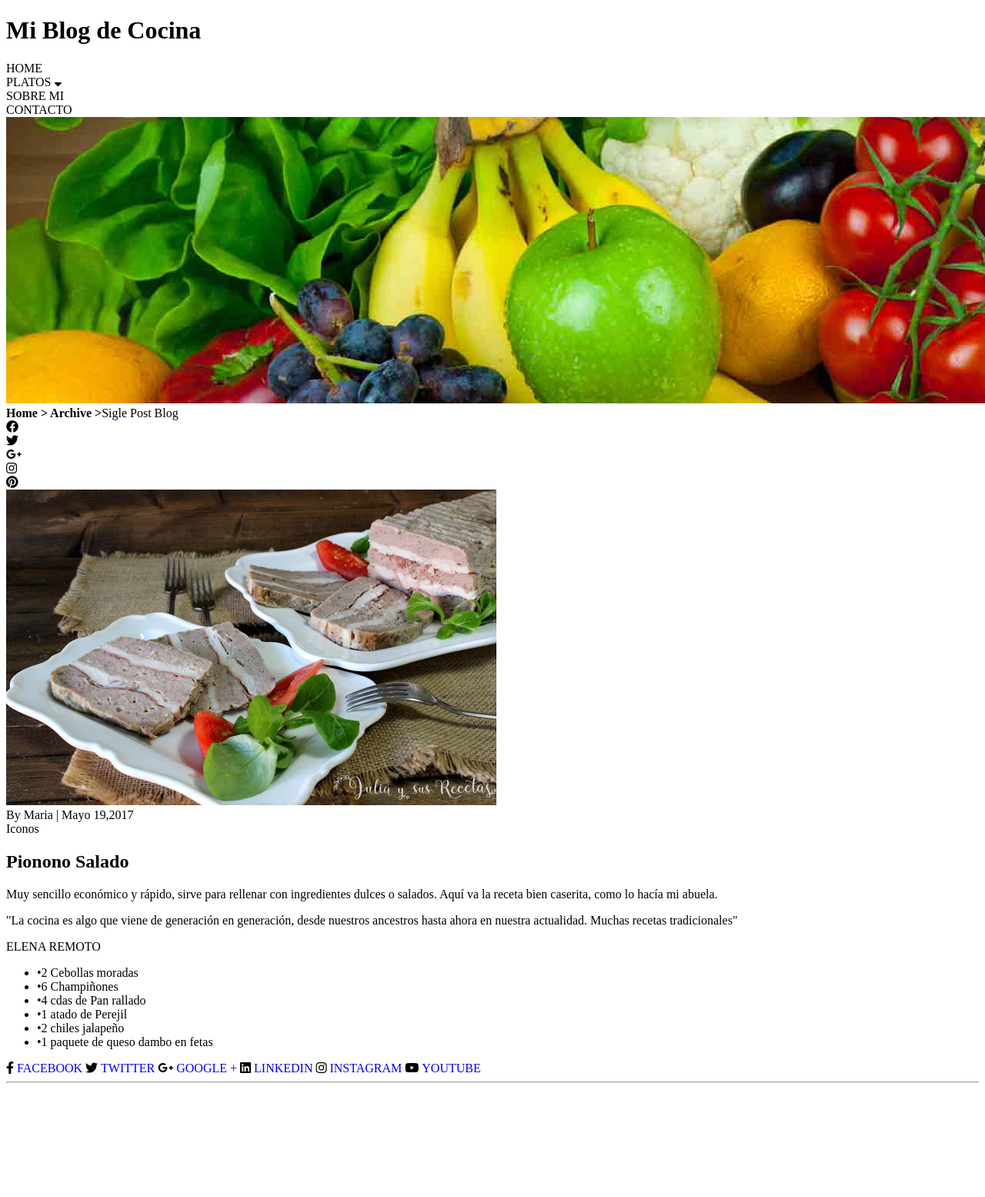
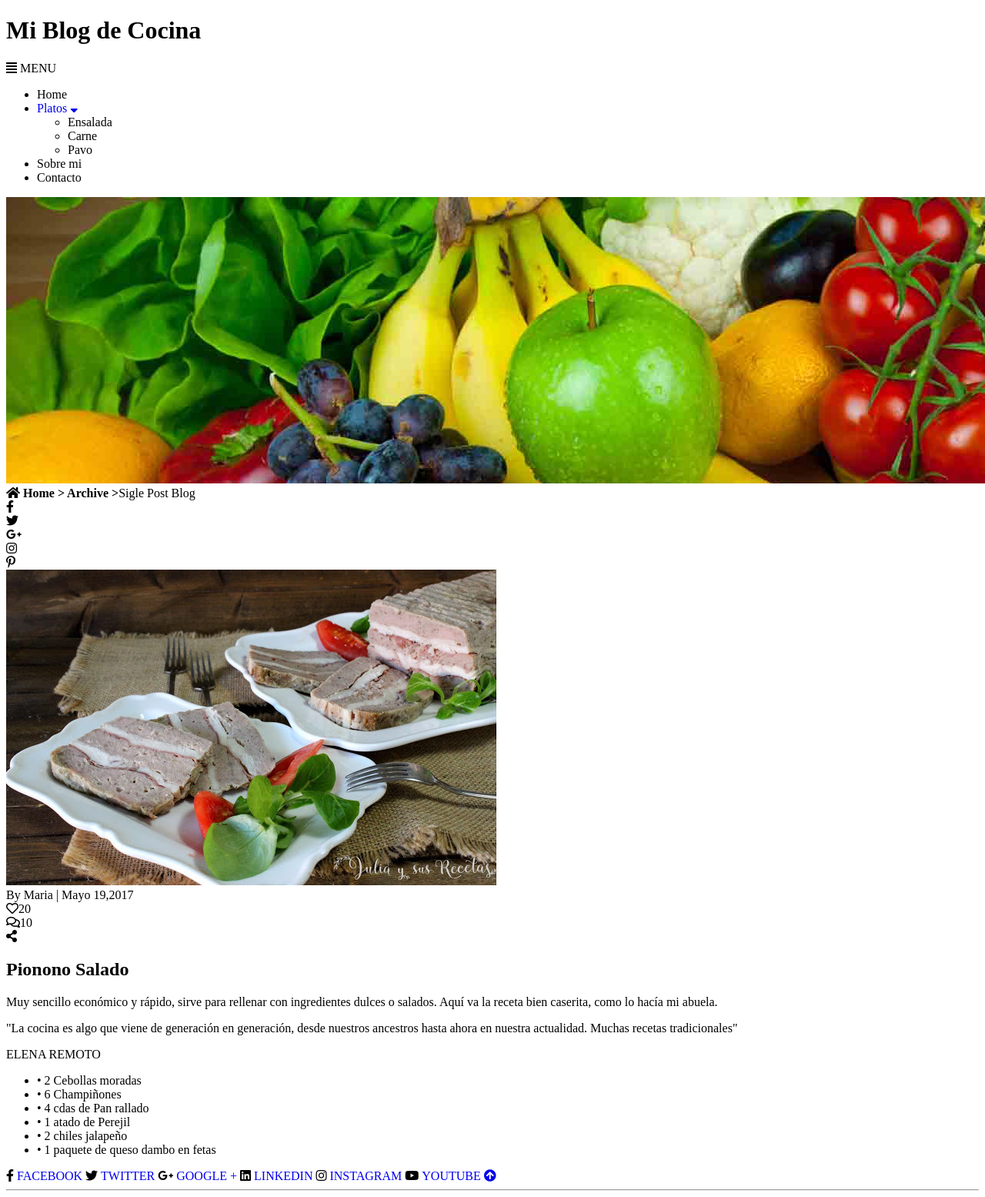
Before and after one commit to sofia-russmann/tp-1-ada, a plain HTML site: page pages/receta.html in a window 1280 px wide. Shown: the top 1555 px of the page at 77% size. Before the commit the page ends 1415 px from the top, so only its background shows below. Drawn offline with Linux system fonts and the light colour scheme.

Commit message:
pusheo2vez

```diff
--- a/pages/receta.html
+++ b/pages/receta.html
@@ -1,74 +1,109 @@
 <!DOCTYPE html>
 <html>
+
 <head>
     <meta charset="UTF-8">
+    <meta content="width=device-width, initial-scale=1" name="viewport" />
     <title>Receta</title>
     <link href="https://fonts.googleapis.com/css?family=IBM+Plex+Mono" rel="stylesheet">
     <link href="https://fonts.googleapis.com/css?family=Indie+Flower" rel="stylesheet">
-    <link rel="stylesheet" href="https://use.fontawesome.com/releases/v5.8.1/css/all.css" integrity="sha384-50oBUHEmvpQ+1lW4y57PTFmhCaXp0ML5d60M1M7uH2+nqUivzIebhndOJK28anvf" crossorigin="anonymous">
-    <link rel="stylesheet" href="../main.css">
-    <style>a {text-decoration: none;} </style>
+    <link rel="stylesheet" href="https://use.fontawesome.com/releases/v5.8.1/css/all.css"
+        integrity="sha384-50oBUHEmvpQ+1lW4y57PTFmhCaXp0ML5d60M1M7uH2+nqUivzIebhndOJK28anvf" crossorigin="anonymous">
+    <link rel="stylesheet" href="../styles/main.css">
+    <style>
+        a {
+            text-decoration: none;
+        }
+        i {
+            text-decoration: none;
+        }
+    </style>
 </head>
+<style>
+    a:visited {
+        color: grey;
+    }
+</style>
+
 <body>
-    <div id ="receta" class="pagecontainer">
+    <div id="receta" class="pagecontainer">
         <!--RECETA TITLE-->
         <h1 class="title">Mi Blog de Cocina</h1>
         <!--RECETA NAV-->
-        <nav class="menu">
-            <div class="menuitems">
-                <div class="menuitem">HOME</div>
-                <div class="menuitem">PLATOS <i class="fas fa-sort-down"></i></div>
-                <div class="menuitem">SOBRE MI</div>
-                <div class="menuitem">CONTACTO</div>
-            </div>
+        <nav>
+            <p class="text-menu"><i class="fas fa-align-justify"></i> MENU</p>
+            <ul class="ul-nav">
+                <li class="nav-item">Home</li>
+                <li class="nav-item"><a href="pages/receta.html">Platos <i class="fas fa-sort-down"></i></a>
+                    <ul class="hover-nav">
+                        <li class="sub-item-platos">Ensalada</li>
+                        <li class="sub-item-platos">Carne</li>
+                        <li class="sub-item-platos">Pavo</li>
+                    </ul>
+                </li>
+                <li class="nav-item">Sobre mi</li>
+                <li class="nav-item">Contacto</li>
+            </ul>
         </nav>
         <!--RECETA BANNER-->
         <div class="banner"><img src="../img/banner.jpg"></div>
         <!--RECETA CONTENT-->
         <div class="contentcontainer">
-            <div class="position"><b>Home > Archive ></b><span>Sigle Post Blog</span></div>
+            <div class="position"><b> <i class="fas fa-home"></i> Home > Archive ></b><span>Sigle Post Blog</span></div>
             <div class="column">
                 <div class="mediacolumn">
-                    <div class="facebook"><i class="fab fa-facebook"><a href="#"></a></i></div>
+                    <div class="facebook"><i class="fab fa-facebook-f"><a href="https://www.facebook.com/"></a></i></div>
                     <div class="twitter"><i class="fab fa-twitter"></i></div>
-                    <div class="google+"><i class="fab fa-google-plus-g"></i></div>
+                    <div class="googleplus"><i class="fab fa-google-plus-g"></i></div>
                     <div class="instagram"><i class="fab fa-instagram"></i></div>
-                    <div class="pinterest"><i class="fab fa-pinterest"></i></div>
+                    <div class="pinterest"><i class="fab fa-pinterest-p"></i></div>
                 </div>
                 <div class="contentcolumn">
                     <div class="mainpic"><img src="../img/recetas.JPG"></div>
                     <div class="caption">
-                        <div>By Maria | Mayo 19,2017</div>
-                        <div> Iconos </div>
+                        <div class="date">By Maria | Mayo 19,2017</div>
+                        <div class=imgicon>
+                            <div><i class="far fa-heart"><span class="number">20 </span></i></div>
+                            <div><i class="far fa-comments"><span class="number">10 </span></i></div>
+                            <div><i class="fas fa-share-alt"></i></div>
+                        </div>
                     </div>
-                    <div><h2>Pionono Salado</h2></div>
-                    <div><p>Muy sencillo económico y rápido, sirve para rellenar con ingredientes dulces o salados. Aquí va la receta bien caserita, como lo hacía mi abuela.</p></div>
+                    <div>
+                        <h2>Pionono Salado</h2>
+                    </div>
+                    <div>
+                        <p class="piononotext">Muy sencillo económico y rápido, sirve para rellenar con ingredientes dulces o salados. Aquí
+                            va la receta bien caserita, como lo hacía mi abuela.</p>
+                    </div>
                     <div class="blockquote">
-                        <p class="quote">"La cocina es algo que viene de generación en generación, desde nuestros ancestros hasta ahora en nuestra actualidad. Muchas recetas tradicionales"</p>
+                        <p class="quote">"La cocina es algo que viene de generación en generación, desde nuestros
+                            ancestros hasta ahora en nuestra actualidad. Muchas recetas tradicionales"</p>
                         <p class="author">ELENA REMOTO</p>
                     </div>
                     <div class="recipelist">
                         <ul>
-                            <li><span class="coloritem">•</span class="item">2 Cebollas moradas</li>
-                            <li><span>•</span>6 Champiñones</li>
-                            <li><span>•</span>4 cdas de Pan rallado</li>
-                            <li><span>•</span>1 atado de Perejil</li>
-                            <li><span>•</span>2 chiles jalapeño</li>
-                            <li><span>•</span>1 paquete de queso dambo en fetas</li>
+                            <li><span class="coloritem">•</span> 2 Cebollas moradas</li>
+                            <li><span class="coloritem">•</span> 6 Champiñones</li>
+                            <li><span class="coloritem">•</span> 4 cdas de Pan rallado</li>
+                            <li><span class="coloritem">•</span> 1 atado de Perejil</li>
+                            <li><span class="coloritem">•</span> 2 chiles jalapeño</li>
+                            <li><span class="coloritem">•</span> 1 paquete de queso dambo en fetas</li>
                         </ul>
                     </div>
                 </div>
             </div>
-            <footer>
-                <i class="fab fa-facebook-f"><a href="#"> FACEBOOK</a></i>
-                <i class="fab fa-twitter"><a href="#"> TWITTER</a></i>
-                <i class="fab fa-google-plus-g"><a href="#"> GOOGLE +</a></i>
-                <i class="fab fa-linkedin"><a href="#"> LINKEDIN</a></i>
-                <i class="fab fa-instagram"><a href="#"> INSTAGRAM</a></i>
-                <i class="fab fa-youtube"><a href="#"> YOUTUBE</a></i>
-            </footer>
-            <hr>
         </div>
+        <footer>
+            <i class="fab fa-facebook-f"><a href="#"><span class="mediaword"> FACEBOOK</span></a></i>
+            <i class="fab fa-twitter"><a href="#"><span class="mediaword"> TWITTER</span></a></i>
+            <i class="fab fa-google-plus-g"><a href="#"><span class="mediaword"> GOOGLE +</span></a></i>
+            <i class="fab fa-linkedin"><a href="#"><span class="mediaword"> LINKEDIN</span></a></i>
+            <i class="fab fa-instagram"><a href="#"><span class="mediaword"> INSTAGRAM</span></a></i>
+            <i class="fab fa-youtube"><a href="#"><span class="mediaword"> YOUTUBE</span></a></i>
+            <a class="icon-arrow" href="#top"><i class="fas fa-arrow-circle-up"></i></a>
+        </footer>
+        <hr>
     </div>
 </body>
+
 </html>
```
